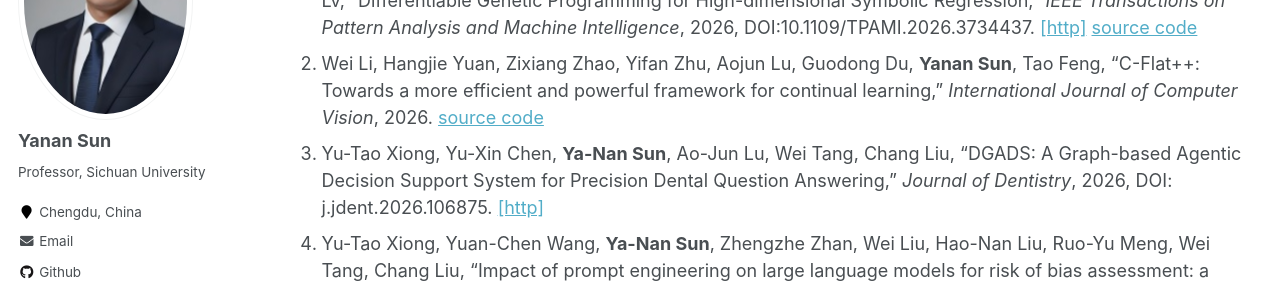
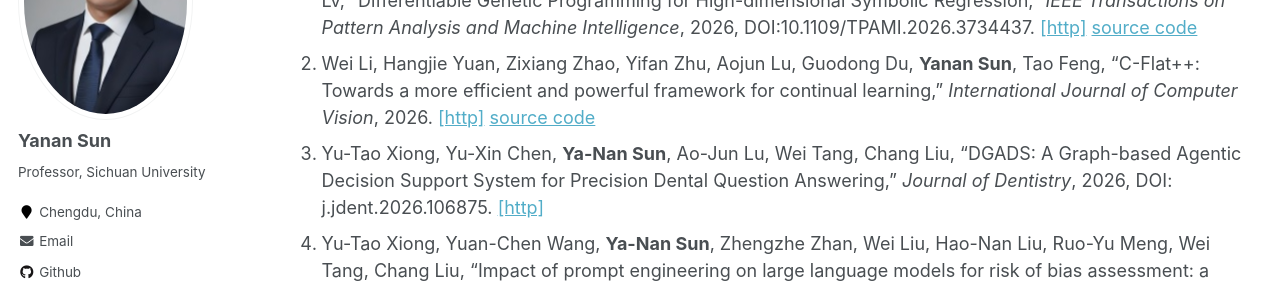
Before and after one commit to yn-sun/yn-sun.github.io, a Jekyll site: the page built from _pages/publications.md, in a window 1280 px wide and 900 px high, scrolled down 492 px. Shown: the part 153-441 px from the top of the window. Built offline with Jekyll 4.4.1, drawn with Linux system fonts in a browser that asks for light colours; comment, search, counter and statistics services are not loaded.

Commit message:
Update publications.md

```diff
--- a/_pages/publications.md
+++ b/_pages/publications.md
@@ -13,7 +13,7 @@ author_profile: true
 
 ## Journal Papers
 1. Xiaotian Song, Peng Zeng, Andrew Lense, Hengzhe Zhang, Yuwei Ou, **Yanan Sun***, Mengjie Zhang, Jiancheng Lv, "Differentiable Genetic Programming for High-dimensional Symbolic Regression," <i>IEEE Transactions on Pattern Analysis and Machine Intelligence</i>, 2026, DOI:10.1109/TPAMI.2026.3734437. [[http]](https://ieeexplore.ieee.org/abstract/document/11693956)   [source code](https://github.com/songxt3/DGP)
-2. Wei Li, Hangjie Yuan, Zixiang Zhao, Yifan Zhu, Aojun Lu, Guodong Du, **Yanan Sun**, Tao Feng, "C-Flat++: Towards a more efficient and powerful framework for continual learning," <i>International Journal of Computer Vision</i>, 2026. [source code](https://github.com/THUDM/INFTY)
+2. Wei Li, Hangjie Yuan, Zixiang Zhao, Yifan Zhu, Aojun Lu, Guodong Du, **Yanan Sun**, Tao Feng, "C-Flat++: Towards a more efficient and powerful framework for continual learning," <i>International Journal of Computer Vision</i>, 2026. [[http]](https://link.springer.com/article/10.1007/s11263-026-03009-5)   [source code](https://github.com/THUDM/INFTY)
 3. Yu-Tao Xiong, Yu-Xin Chen, **Ya-Nan Sun**, Ao-Jun Lu, Wei Tang, Chang Liu, "DGADS: A Graph-based Agentic Decision Support System for Precision Dental Question Answering," <i>Journal of Dentistry</i>, 2026, DOI: j.jdent.2026.106875. [[http]](https://www.sciencedirect.com/science/article/pii/S0300571226005452)
 4. Yu-Tao Xiong, Yuan-Chen Wang, **Ya-Nan Sun**, Zhengzhe Zhan, Wei Liu, Hao-Nan Liu, Ruo-Yu Meng, Wei Tang, Chang Liu, "Impact of prompt engineering on large language models for risk of bias assessment: a comparative study," <i>BMJ Evidence-Based Medicine</i>, 2026, DOI:10.1136/bmjebm-2025-114055. [[http]](https://ebm.bmj.com/content/early/2026/05/17/bmjebm-2025-114055.info)
 5. Yun Liu, Jiahao Fan, Sri Srinivasa Raju Modampuri, **Yanan Sun***, "A multiagent transformer-based algorithm for multitask dynamic scheduling with constrained machines," <i>IEEE Transactions on Cybernetics</i>, 2026, DOI:10.1109/TCYB.2026.3665544. [[http]](https://ieeexplore.ieee.org/document/11419132)  [source code](https://github.com/liuyun0314/MTAS)
```
